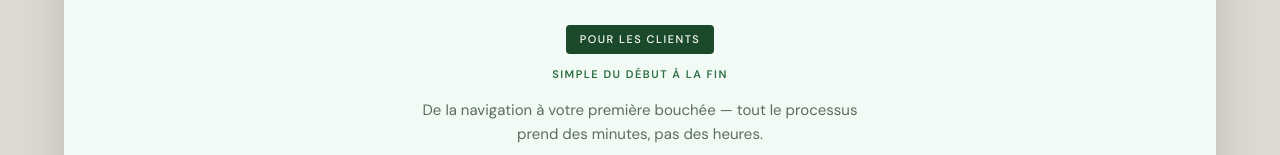
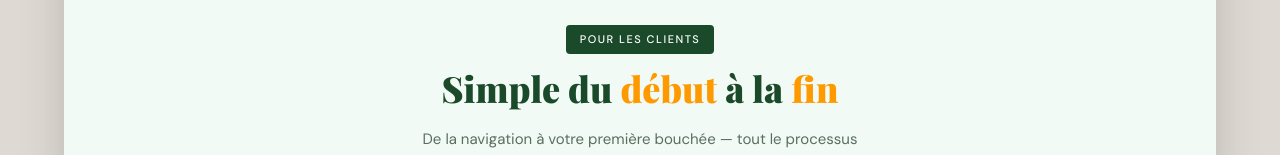
Before and after one commit to MoriahBox/moriahbox-ui, a Next.js app: page / in a window 1280 px wide. Shown: the part 777-932 px from the top of the page. Built offline with nearby package versions, Linux system fonts and the light colour scheme; no server answers; a web font is replaced by a local one.

Commit message:
Make "How MoriahBox Work" section more cohesive and consistent style

```diff
--- a/src/app/page.tsx
+++ b/src/app/page.tsx
@@ -13,8 +13,8 @@ export default function HomePage() {
       <main>
         <Hero />
         <HowItWorks />
+        <DriverCTA />
         <DeliveryAreas />
-        <DriverCTA />
         <Testimonials />
       </main>
       <Footer />
--- a/src/components/marketing/sections/DriverCTA.tsx
+++ b/src/components/marketing/sections/DriverCTA.tsx
@@ -19,9 +19,7 @@ export function DriverCTA() {
         <div className="grid grid-cols-1 md:grid-cols-2 gap-10 items-center">
         <div>
           <h2 className="font-serif text-3xl md:text-4xl font-black text-[#1a4a2a] leading-tight mb-5">
-            {driverCTA.titleLines[0]}
-            <br />
-            {driverCTA.titleLines[1]}{' '}
+            {driverCTA.titleLines[0]}{' '}{driverCTA.titleLines[1]}{' '}
             <em className="not-italic text-amber-500">{driverCTA.titleAccent}</em>
           </h2>
           <p className="text-[15px] text-[#5a6e60] leading-relaxed mb-8 max-w-sm">
--- a/src/components/marketing/sections/HowItWorks.tsx
+++ b/src/components/marketing/sections/HowItWorks.tsx
@@ -16,9 +16,12 @@ export function HowItWorks() {
           <span className="inline-block bg-[#1a4a2a] text-white text-[11px] font-medium tracking-[1.5px] uppercase px-3.5 py-1.5 rounded mb-3">
             {howItWorks.audienceBadge}
           </span>
-          <p className="text-[11px] font-semibold text-[#2d6e42] uppercase tracking-[1.5px] mb-4">
-            {howItWorks.badge}
-          </p>
+          <h3 className="font-serif text-3xl md:text-4xl font-black text-[#1a4a2a] leading-tight mb-4">
+            {howItWorks.badge[0]}{' '}
+            <em className="not-italic text-amber-500">{howItWorks.badge[1]}</em>{' '}
+            {howItWorks.badge[2]}{' '}
+            <em className="not-italic text-amber-500">{howItWorks.badge[3]}</em>
+          </h3>
           <p className="text-[15px] text-[#5a6e60] leading-relaxed max-w-md mx-auto">
             {howItWorks.sub}
           </p>
--- a/src/lib/translations.ts
+++ b/src/lib/translations.ts
@@ -37,7 +37,7 @@ export const translations = {
     },
     howItWorks: {
       audienceBadge: 'For customers',
-      badge: 'Simple from start to finish',
+      badge: ['Simple from', 'start', 'to', 'finish'],
       title: 'How MoriahBox works',
       sub: 'From browsing to your first bite — the whole process takes minutes, not hours.',
       steps: [
@@ -638,7 +638,7 @@ export const translations = {
     },
     howItWorks: {
       audienceBadge: 'Pour les clients',
-      badge: 'Simple du début à la fin',
+      badge: ['Simple du', 'début', 'à la', 'fin'],
       title: 'Comment fonctionne MoriahBox',
       sub: 'De la navigation à votre première bouchée — tout le processus prend des minutes, pas des heures.',
       steps: [
```
